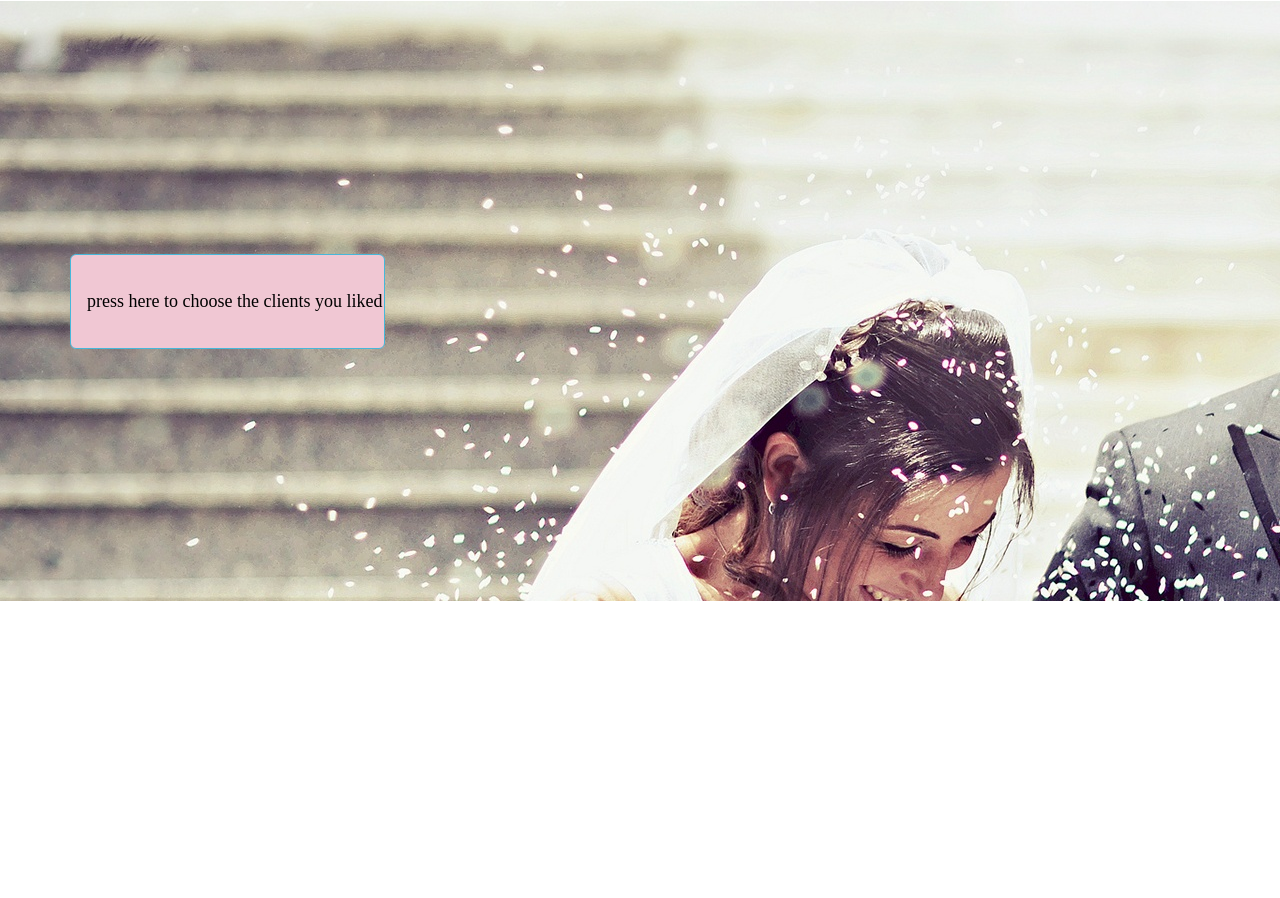
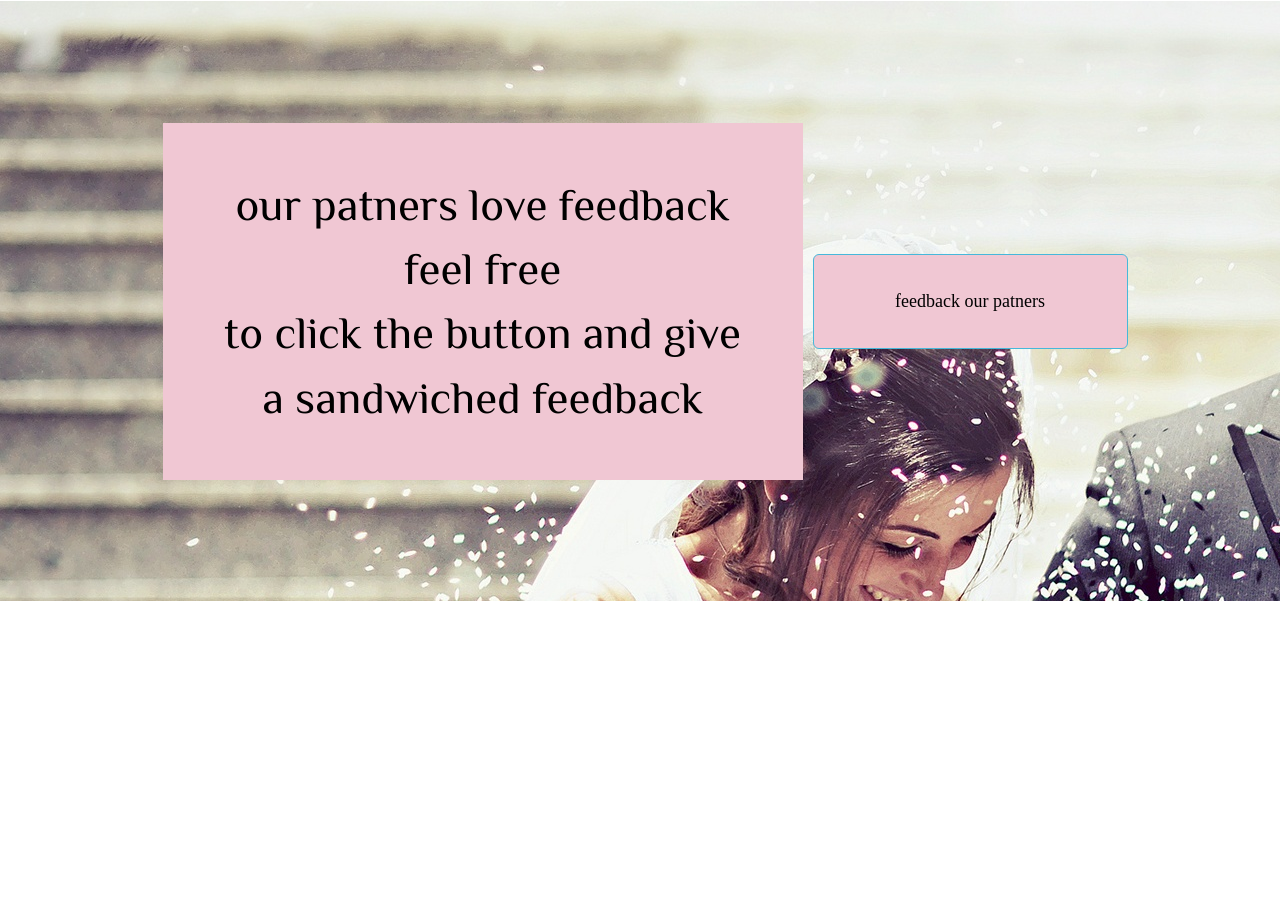
Before and after one commit to Williz4/wedding-planner, a plain HTML site: page contact.html in a window 1280 px wide. Shown: the part 1480-2378 px from the top of the page. Drawn offline with nearby package versions, Linux system fonts and the light colour scheme; files whose address does not match are found by name; a web font is replaced by a local one.

Commit message:
add change to the modal

```diff
--- a/contact.html
+++ b/contact.html
@@ -111,9 +111,13 @@
 
 </div>
 <div class="choose">
-			<div class="container">
 
-<button type="button" class="btn btn-info btn-lg" "picture" id="button" data-toggle="modal" data-target="#myModal">press here to choose the clients you liked</button>
+	<p>our patners love feedback feel free<br>
+		 to click the button and give a sandwiched feedback</p>
+
+
+<button type="button" class="btn btn-info btn-lg" "picture" id="button" data-toggle="modal" data-target="#myModal">feedback our patners</button>
+
 
 <div id="myModal" class="modal fade" role="dialog">
 	<div class="modal-dialog">
@@ -126,9 +130,9 @@
 				<h4 class="modal-title">services:</h4>
 			</div>
 			<div class="modal-body">
-				<p>feel free to ask for advice.</p>
+				<p1>feel free to ask for advice.</p1>
+				<div class="row">
 				<div class="col-lg-2">
-				<div class="row">
 				<div class="dropdown">
 	<button class="dropbtn">cakes</button>
 	<div class="dropdown-content">
@@ -136,8 +140,11 @@
 		<a href="#">black-forest</a>
 		</div>
 	</div>
-</div>
-</div>
+
+	</div>
+
+
+
 
 
 
@@ -163,14 +170,16 @@
 </div>
 </div>
 
-			</div>
+
 		</div>
 			<div class="modal-footer">
 				<button type="button" class="btn btn-default" data-dismiss="modal">Close</button>
 			</div>
-		</div>
+
+
+	</div>
 </div>
-	</div>
+
 </div>
 </div>
 </div>
--- a/contacts.css
+++ b/contacts.css
@@ -703,3 +703,13 @@ background-color: rgb(240,199,211);
     height: 5px;
     width: 100%;
 }
+
+.choose p{
+  color: black;
+  background-color:rgb(240,199,211);
+   width: 300px;
+   border: 25px solid rgb(240,199,211);
+   padding: 25px;
+   margin: 10px;
+   width: 50%;
+}
```
